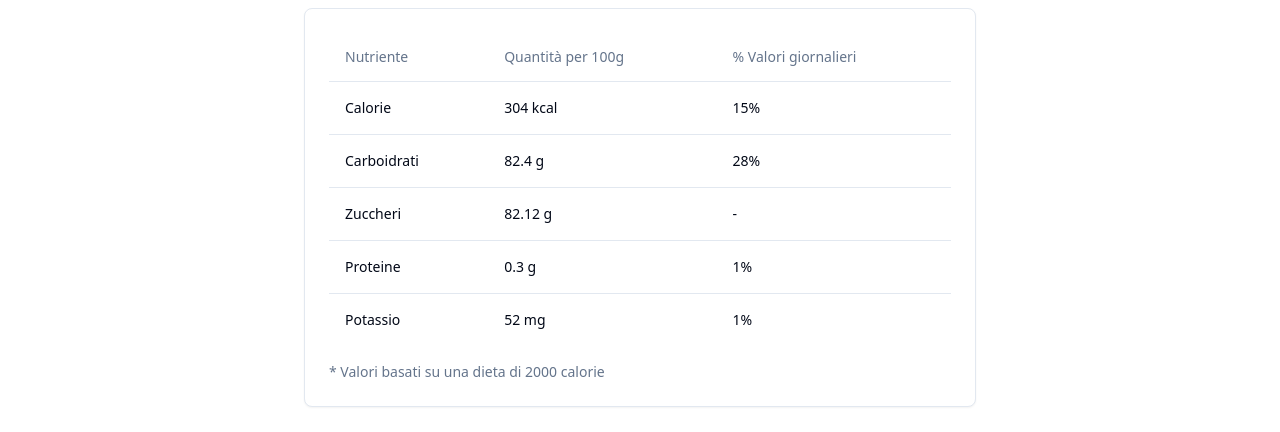
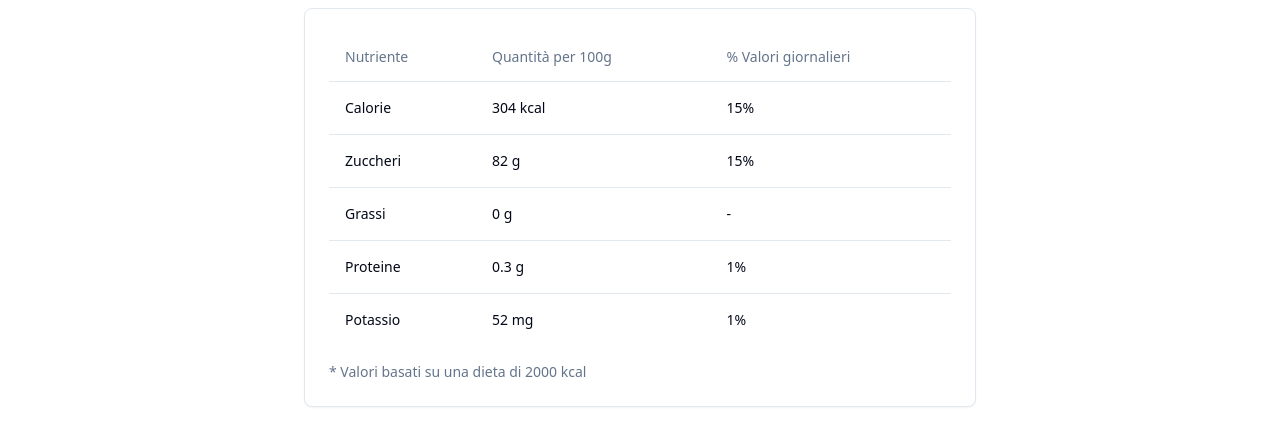
Before and after one commit to fdp7/mielpino-cesate, a React (Vite) app: page /learn in a window 1280 px wide. Shown: the part 880-1312 px from the top of the page. Built offline with nearby package versions, Linux system fonts and the light colour scheme; no server answers; the database is empty.

Commit message:
* minor changes

```diff
--- a/src/pages/Learn.tsx
+++ b/src/pages/Learn.tsx
@@ -108,13 +108,13 @@ const Learn = () => {
                         <TableCell>15%</TableCell>
                       </TableRow>
                       <TableRow>
-                        <TableCell>Carboidrati</TableCell>
-                        <TableCell>82.4 g</TableCell>
-                        <TableCell>28%</TableCell>
+                        <TableCell>Zuccheri</TableCell>
+                        <TableCell>82 g</TableCell>
+                        <TableCell>15%</TableCell>
                       </TableRow>
                       <TableRow>
-                        <TableCell>Zuccheri</TableCell>
-                        <TableCell>82.12 g</TableCell>
+                        <TableCell>Grassi</TableCell>
+                        <TableCell>0 g</TableCell>
                         <TableCell>-</TableCell>
                       </TableRow>
                       <TableRow>
@@ -129,7 +129,7 @@ const Learn = () => {
                       </TableRow>
                     </TableBody>
                   </Table>
-                  <p className="text-sm text-muted-foreground mt-4">* Valori basati su una dieta di 2000 calorie</p>
+                  <p className="text-sm text-muted-foreground mt-4">* Valori basati su una dieta di 2000 kcal</p>
                 </CardContent>
               </Card>
             </div>
```
Also changed, not shown: 2 other files (tests, documents, lock files or other folders).
